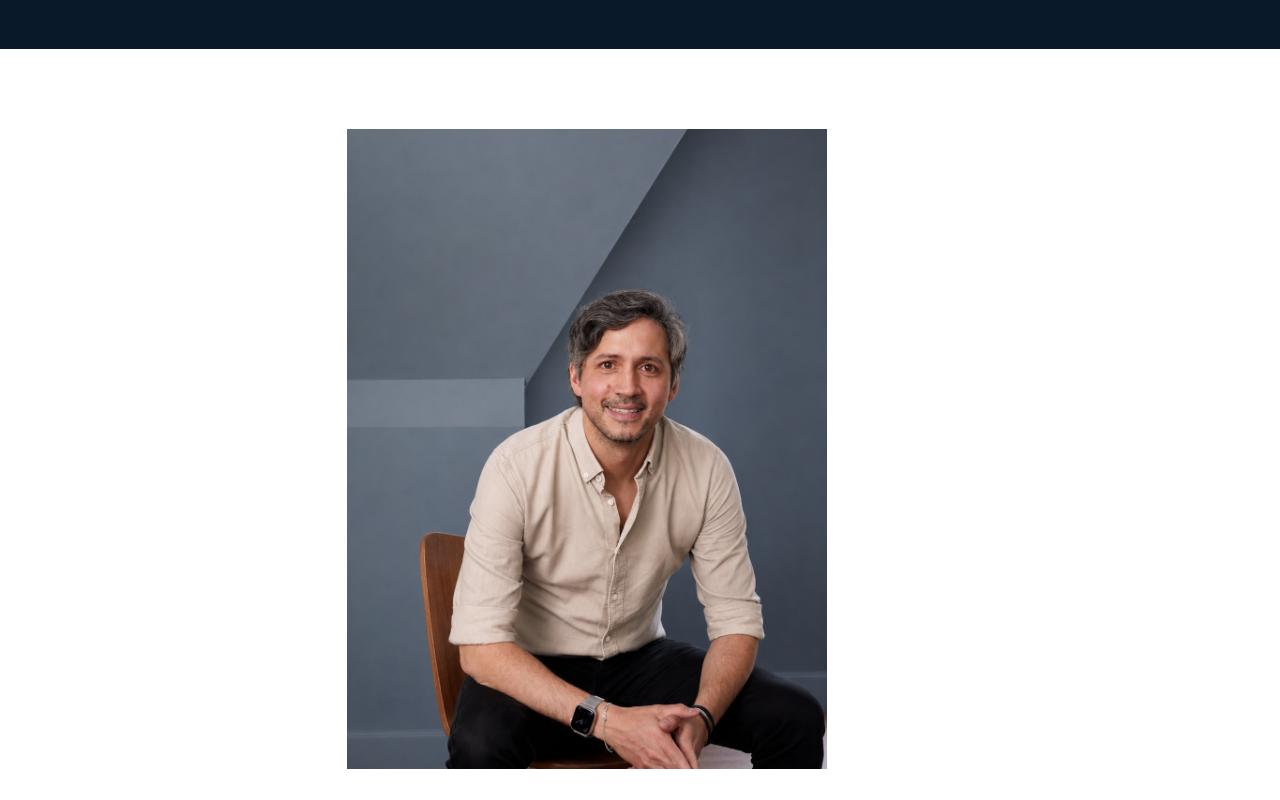
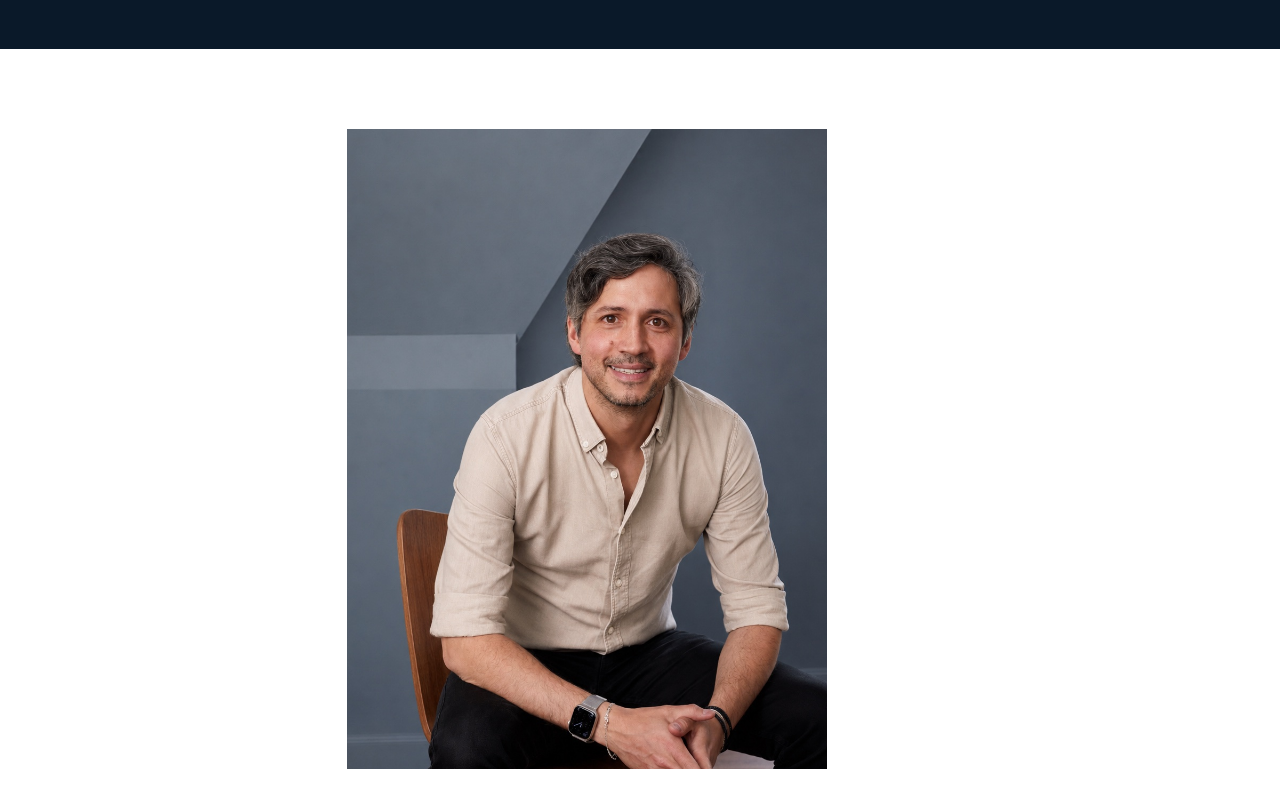
Before and after one commit to ispymichael/i-Spy-website, a website: page about.html in a window 1280 px wide. Shown: the part 360-1160 px from the top of the page. Drawn offline with Linux system fonts and the light colour scheme.

Commit message:
Publish approved portrait crop

```diff
--- a/about.html
+++ b/about.html
@@ -38,7 +38,7 @@
 </div></div></header><nav class="mobile-menu" id="mobileMenu" aria-label="Mobile navigation"><a href="/how-we-help">How We Help</a><a href="/about" aria-current="page">About</a><a href="/testimonials">Testimonials</a><a href="/insights">Insights</a><a href="/brand-check">Brand Check</a><a href="/faqs">FAQs</a><a href="#contact">Contact</a></nav><main><section class="content-hero"><div class="container"><div class="centered-content">
 <h1>The story behind i-Spy</h1>
 </div></div></section><section class="content-sections"><div class="container"><div class="centered-content">
-<figure class="about-page-portrait"><img src="images/michael-skipper-profile-v3.jpg" alt="Michael Skipper, founder of i-Spy" width="1024" height="1536" loading="lazy"></figure>
+<figure class="about-page-portrait"><img src="images/michael-skipper-profile-v4-crop.jpg" alt="Michael Skipper, founder of i-Spy" width="1024" height="1200" loading="lazy"></figure>
 <article><h2>Why i-Spy exists</h2>
 <p>i-Spy was created to make experienced brand and creative thinking more accessible to businesses and organisations that need it, without the cost or complexity of a traditional agency structure.</p>
 <p>When an organisation understands and communicates its value more clearly, it can make better decisions, protect what it has built and create stronger opportunities for growth.</p>
```
Also changed, not shown: index.html (+3 -3 lines), CHANGELOG.md, images/michael-skipper-profile-v4-crop.jpg (added).
